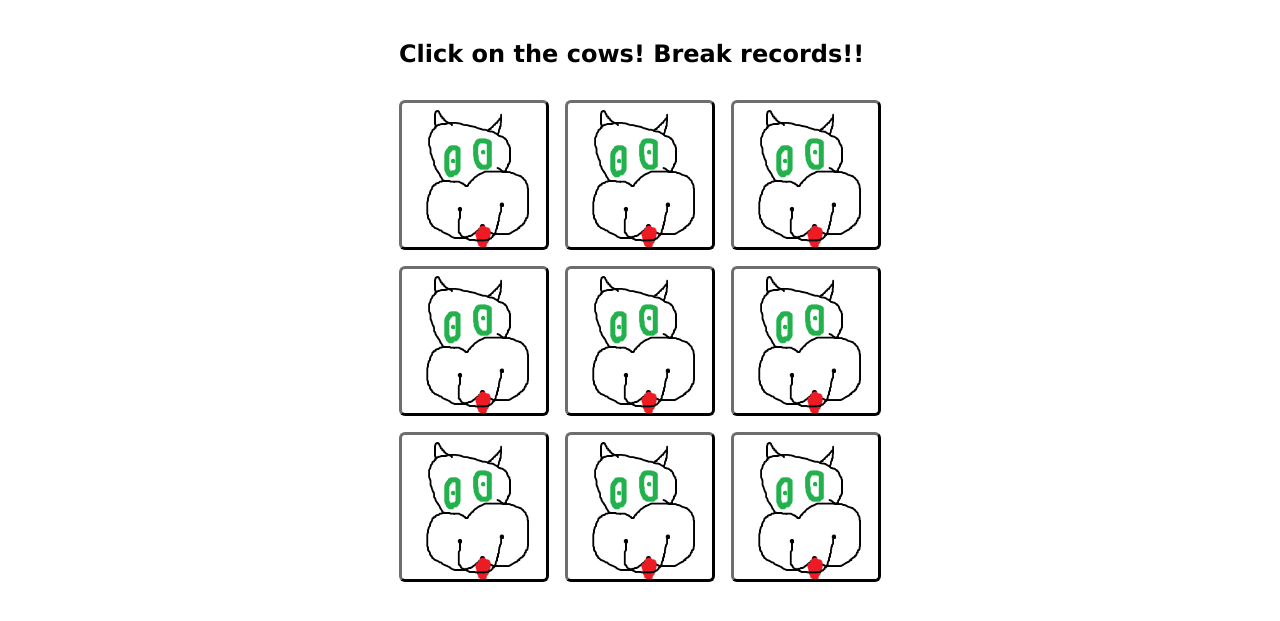
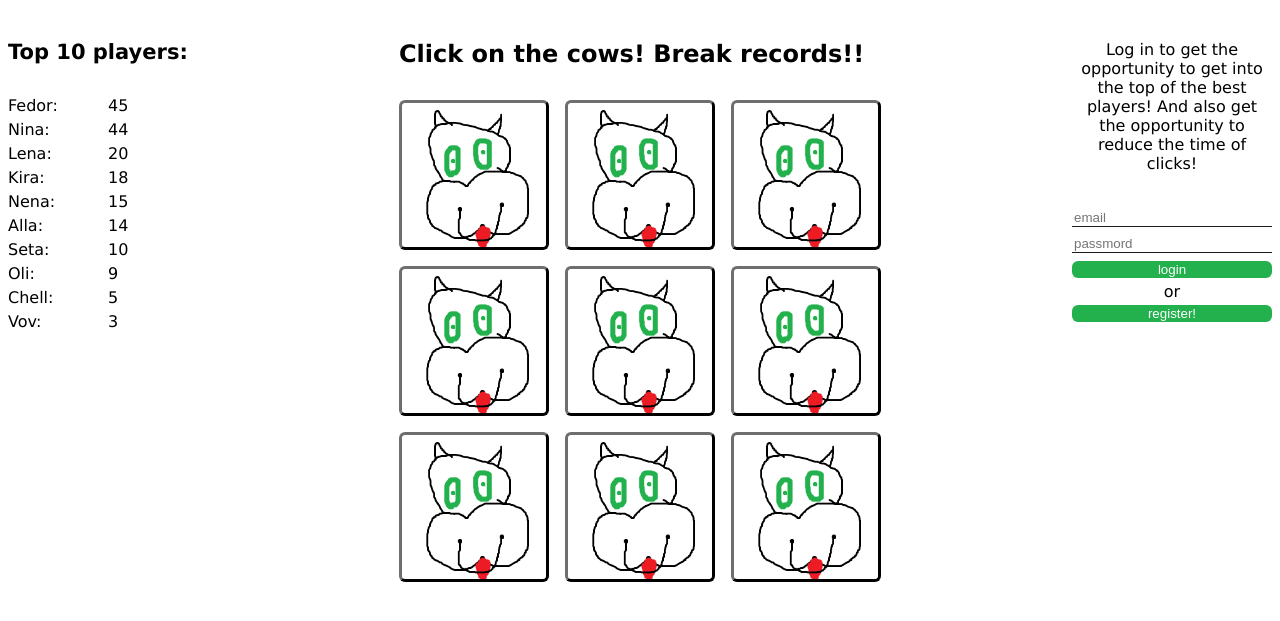
Before and after one commit to fedor11235/cow_game, a Flask app: page / in a window 1280 px wide. Shown: the top 621 px of the page. Run offline with Flask 2, Linux system fonts and the light colour scheme.

Commit message:
Made layout

```diff
--- a/static/css/style.css
+++ b/static/css/style.css
@@ -2,16 +2,20 @@
 body {
   font-family: Verdana, Helvetica, Arial, sans-serif;
 }
-.title {
+.leaderboard-title {
+  font-size: 21px;
+  font-weight: 600;
+  padding: 32px 0;
+}
+.cow-title {
   width: 482px;
   font-size: 24px;
   font-weight: 600;
   padding: 32px 0;
 }
 .cow-container {
-  display: flex;
-  flex-direction: column;
-  align-items: center;
+  position: absolute;
+  left: calc(50% - 241px);
 }
 .cow-all {
   display: grid;
@@ -26,3 +30,59 @@ body {
   background-image: url(../img/cow.png);
   background-size: cover;
 }
+
+.cow:hover {
+  box-shadow: 0 0 20px 1px  green;
+}
+
+.users {
+  display: grid;
+  grid-template-columns: repeat(2, 100px);
+  grid-auto-rows: minmax(24px, auto);
+}
+
+.info {
+  position: absolute;
+  top: 40px;
+  right: 8px;
+  width: 200px;
+}
+
+.form-authorization {
+  display: flex;
+  flex-direction: column;
+}
+
+button {
+  width: 100%;
+  margin: 4px 0;
+  cursor: pointer;
+  background-color: #22b14c;
+  color: white;
+  border-radius: 6px;
+  border: none;
+  outline: none;
+}
+
+button:hover {
+  box-shadow: 0 0 10px 1px  green;
+}
+
+input {
+  margin: 4px 0;
+  border: none;
+  outline: none;
+  border-bottom: solid 1px #1a1a1a;
+}
+
+input:focus {
+  border-bottom: solid 1px green;
+}
+
+.description {
+  text-align: center;
+}
+
+.pass-bottom {
+  margin-bottom: 32px;
+}
--- a/templates/index.html
+++ b/templates/index.html
@@ -9,7 +9,7 @@
   </head>
   <body>
     <div class="cow-container">
-      <div class="title">Click on the cows! Break records!!</div>
+      <div class="cow-title">Click on the cows! Break records!!</div>
       <div class="cow-all">
         <div class="cow"></div>
         <div class="cow"></div>
@@ -22,5 +22,45 @@
         <div class="cow"></div>
       </div>
     </div>
+    <div class="leaderboard">
+      <div class="leaderboard-title">Top 10 players:</div>
+      <div class="users">
+        <div class="user">Fedor: </div>
+        <div class="score">45</div>
+        <div class="user">Nina: </div>
+        <div class="score">44</div>
+        <div class="user">Lena: </div>
+        <div class="score">20</div>
+        <div class="user">Kira: </div>
+        <div class="score">18</div>
+        <div class="user">Nena: </div>
+        <div class="score">15</div>
+        <div class="user">Alla: </div>
+        <div class="score">14</div>
+        <div class="user">Seta: </div>
+        <div class="score">10</div>
+        <div class="user">Oli: </div>
+        <div class="score">9</div>
+        <div class="user">Chell: </div>
+        <div class="score">5</div>
+        <div class="user">Vov: </div>
+        <div class="score">3</div>
+      </div>
+    </div>
+    <div class="info">
+      <div class="description pass-bottom">
+        Log in to get the opportunity to get into the top of the best players! And also get the opportunity to reduce the time of clicks!
+      </div>
+      <div class="info-title"></div>
+      <div class="info-authorization">
+        <form class="form-authorization" action="">
+          <input type="email" placeholder="email">
+          <input type="password" placeholder="passmord">
+          <button>login</button>
+        </form>
+      </div>
+      <div class="description">or</div>
+      <button>register!</button>
+    </div>
   </body>
 </html>
```
